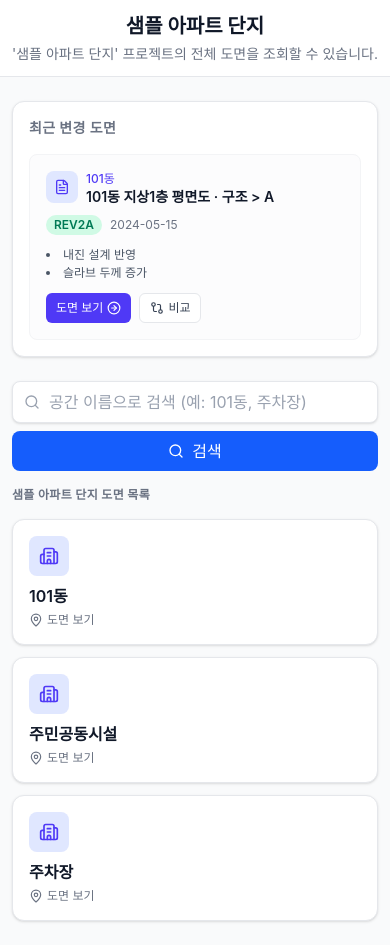
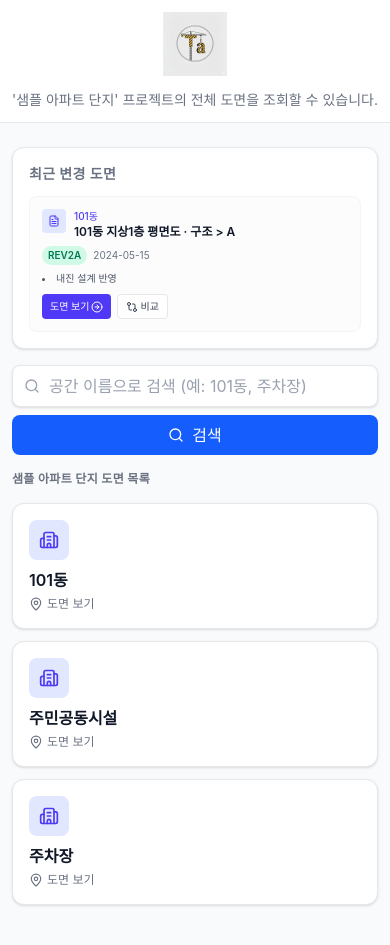
Before and after one commit to seong5/TimworkAssignment, a React (Vite) app: page / in a window 390 px wide. Built offline with nearby package versions, Linux system fonts and the light colour scheme.

Commit message:
로고 메인페이지에 적용

```diff
--- a/src/features/drawing-explorer/ui/DrawingPageHeader.tsx
+++ b/src/features/drawing-explorer/ui/DrawingPageHeader.tsx
@@ -33,6 +33,7 @@ export function DrawingPageHeader({
     <header className="shrink-0 border-b border-gray-200 bg-white px-3 py-2 sm:px-3 sm:py-2">
       <div className="flex min-w-0 flex-col gap-2 sm:flex-row sm:items-center sm:gap-3">
         <div className="flex min-w-0 items-center gap-2">
+          <span className="shrink-0 text-gray-300">|</span>
           <button
             type="button"
             onClick={onBack}
--- /dev/null
+++ b/src/vite-env.d.ts
@@ -0,0 +1,6 @@
+/// <reference types="vite/client" />
+
+declare module '*.png' {
+  const value: string
+  export default value
+}
--- a/src/widgets/recent-drawings/RecentDrawingsWidget.tsx
+++ b/src/widgets/recent-drawings/RecentDrawingsWidget.tsx
@@ -6,15 +6,15 @@ import { getRecentDrawingUpdates } from '@/entities/project'
 export function RecentDrawingsWidget() {
   const { data, loading, error } = useProjectData()
 
-  const recentUpdates = data ? getRecentDrawingUpdates(data, 12) : []
+  const recentUpdates = data ? getRecentDrawingUpdates(data, 6) : []
 
   if (loading) {
     return (
-      <section className="rounded-xl border border-gray-200 bg-white p-6 shadow-sm">
-        <h2 className="mb-4 text-sm font-semibold uppercase tracking-wide text-gray-500">
+      <section className="rounded-xl border border-gray-200 bg-white p-4 shadow-sm sm:p-4">
+        <h2 className="mb-3 text-sm font-semibold uppercase tracking-wide text-gray-500">
           최근 변경 도면
         </h2>
-        <div className="flex justify-center py-8">
+        <div className="flex justify-center py-6">
           <p className="text-sm text-gray-500">로딩 중…</p>
         </div>
       </section>
@@ -27,11 +27,11 @@ export function RecentDrawingsWidget() {
 
   if (recentUpdates.length === 0) {
     return (
-      <section className="rounded-xl border border-gray-200 bg-white p-6 shadow-sm">
-        <h2 className="mb-4 text-sm font-semibold uppercase tracking-wide text-gray-500">
+      <section className="rounded-xl border border-gray-200 bg-white p-4 shadow-sm sm:p-4">
+        <h2 className="mb-3 text-sm font-semibold uppercase tracking-wide text-gray-500">
           최근 변경 도면
         </h2>
-        <p className="py-6 text-center text-sm text-gray-500">
+        <p className="py-4 text-center text-sm text-gray-500">
           최근 변경된 도면이 없습니다.
         </p>
       </section>
@@ -39,11 +39,11 @@ export function RecentDrawingsWidget() {
   }
 
   return (
-    <section className="rounded-xl border border-gray-200 bg-white p-4 shadow-sm sm:p-6">
-      <h2 className="mb-4 text-sm font-semibold uppercase tracking-wide text-gray-500">
+    <section className="rounded-xl border border-gray-200 bg-white p-4 shadow-sm sm:p-4">
+      <h2 className="mb-3 text-sm font-semibold uppercase tracking-wide text-gray-500">
         최근 변경 도면
       </h2>
-      <div className="grid gap-3 sm:grid-cols-2 lg:grid-cols-3 xl:grid-cols-4">
+      <div className="grid gap-2 sm:grid-cols-2 lg:grid-cols-3">
         {recentUpdates.map((item) => {
           const compareParams = new URLSearchParams({
             drawing: item.drawingId,
@@ -57,50 +57,50 @@ export function RecentDrawingsWidget() {
           return (
             <article
               key={`${item.drawingId}-${item.disciplineKey}-${item.revisionVersion}`}
-              className="group flex flex-col rounded-lg border border-gray-100 bg-gray-50/50 p-4 transition-colors hover:border-indigo-200 hover:bg-indigo-50/30"
+              className="group flex flex-col rounded-lg border border-gray-100 bg-gray-50/50 p-3 transition-colors hover:border-indigo-200 hover:bg-indigo-50/30"
             >
-              <div className="mb-2 flex items-start gap-2">
-                <span className="flex h-8 w-8 shrink-0 items-center justify-center rounded-lg bg-indigo-100 text-indigo-600">
-                  <FileText className="h-4 w-4" />
+              <div className="mb-1.5 flex items-start gap-2">
+                <span className="flex h-6 w-6 shrink-0 items-center justify-center rounded bg-indigo-100 text-indigo-600">
+                  <FileText className="h-3 w-3" />
                 </span>
                 <div className="min-w-0 flex-1">
-                  <p className="truncate text-xs font-medium text-indigo-600">
+                  <p className="truncate text-[10px] font-medium text-indigo-600 sm:text-xs">
                     {item.spaceDisplayName}
                   </p>
-                  <p className="truncate text-sm font-semibold text-gray-900">
+                  <p className="truncate text-xs font-semibold text-gray-900 sm:text-sm">
                     {item.drawingName} · {item.disciplineLabel}
                   </p>
                 </div>
               </div>
 
-              <div className="mb-3 flex items-center gap-2">
-                <span className="rounded-full bg-emerald-100 px-2 py-0.5 text-xs font-semibold text-emerald-700">
+              <div className="mb-1.5 flex items-center gap-1.5">
+                <span className="rounded-full bg-emerald-100 px-1.5 py-0.5 text-[10px] font-semibold text-emerald-700 sm:text-xs">
                   {item.revisionVersion}
                 </span>
-                <span className="text-xs text-gray-500">{item.date}</span>
+                <span className="text-[10px] text-gray-500 sm:text-xs">{item.date}</span>
               </div>
 
               {item.changes.length > 0 && (
-                <ul className="mb-3 line-clamp-2 list-inside list-disc space-y-0.5 text-xs text-gray-600">
-                  {item.changes.slice(0, 2).map((c, i) => (
+                <ul className="mb-2 line-clamp-1 list-inside list-disc space-y-0 text-[10px] text-gray-600 sm:text-xs">
+                  {item.changes.slice(0, 1).map((c, i) => (
                     <li key={i}>{c}</li>
                   ))}
                 </ul>
               )}
 
-              <div className="mt-auto flex flex-wrap gap-2">
+              <div className="mt-auto flex flex-wrap gap-1.5">
                 <Link
                   to={`/drawing/${item.slug}?drawing=${encodeURIComponent(item.drawingId)}&discipline=${encodeURIComponent(item.disciplineKey)}&revision=${encodeURIComponent(item.revisionVersion)}`}
-                  className="inline-flex items-center gap-1 rounded-md bg-indigo-600 px-2.5 py-1.5 text-xs font-medium text-white transition-colors hover:bg-indigo-700"
+                  className="inline-flex items-center gap-0.5 rounded bg-indigo-600 px-2 py-1 text-[10px] font-medium text-white transition-colors hover:bg-indigo-700 sm:text-xs"
                 >
                   도면 보기
-                  <ArrowRightCircle className="h-3.5 w-3.5" />
+                  <ArrowRightCircle className="h-3 w-3" />
                 </Link>
                 <Link
                   to={`/drawing/${item.slug}/compare?${compareParams.toString()}`}
-                  className="inline-flex items-center gap-1 rounded-md border border-gray-200 bg-white px-2.5 py-1.5 text-xs font-medium text-gray-700 transition-colors hover:border-indigo-300 hover:bg-indigo-50 hover:text-indigo-700"
+                  className="inline-flex items-center gap-0.5 rounded border border-gray-200 bg-white px-2 py-1 text-[10px] font-medium text-gray-700 transition-colors hover:border-indigo-300 hover:bg-indigo-50 hover:text-indigo-700 sm:text-xs"
                 >
-                  <GitCompare className="h-3.5 w-3.5" />
+                  <GitCompare className="h-3 w-3" />
                   비교
                 </Link>
               </div>
--- a/src/widgets/space-list/SpaceListWidget.tsx
+++ b/src/widgets/space-list/SpaceListWidget.tsx
@@ -4,6 +4,7 @@ import { Building2, MapPin } from 'lucide-react'
 import { SearchBar } from '@/shared/ui'
 import { useProjectInfo, SPACE_LIST } from '@/entities/project'
 import { RecentDrawingsWidget } from '@/widgets/recent-drawings'
+import TaLogo from '@/shared/assets/images/Ta-logo.png'
 
 export function SpaceListWidget() {
   const { project, loading } = useProjectInfo()
@@ -21,10 +22,14 @@ export function SpaceListWidget() {
   return (
     <div className="min-h-screen bg-gray-50">
       <header className="border-b border-gray-200 bg-white px-3 py-3 text-center sm:px-4 sm:py-4">
-        <h1 className="text-xl font-bold text-gray-900 sm:text-3xl md:text-4xl lg:text-[40px]">
-          {loading ? '…' : (project?.name ?? '도면 탐색')}
-        </h1>
-        <p className="mt-1 text-sm text-gray-500 sm:text-base md:text-lg lg:text-[20px]">
+        <Link to="/" className="inline-block" aria-label="TA 홈">
+          <img
+            src={TaLogo}
+            alt="TA"
+            className="mx-auto h-16 w-16 object-contain sm:h-20 sm:w-20 md:h-24 md:w-24 lg:h-28 lg:w-28"
+          />
+        </Link>
+        <p className="mt-2 text-sm text-gray-500 sm:text-base md:text-lg lg:text-[20px]">
           {loading
             ? '…'
             : project
@@ -34,7 +39,7 @@ export function SpaceListWidget() {
       </header>
 
       <main className="mx-auto max-w-6xl px-3 py-6 sm:px-4 sm:py-8">
-        <div className="mb-6 sm:mb-8">
+        <div className="mb-4 sm:mb-6">
           <RecentDrawingsWidget />
         </div>
         <div className="mb-4 sm:mb-6">
```
